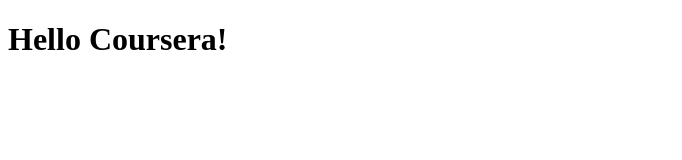
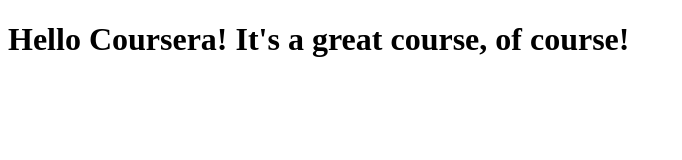
Before and after one commit to Tovarash/coursera-test, a plain HTML site: page site/index.html in a window 1280 px wide. Shown: the whole page, without its empty margins (0-682 px from the left). Drawn offline with Linux system fonts and the light colour scheme.

Commit message:
small addition to our page content.

```diff
--- a/site/index.html
+++ b/site/index.html
@@ -4,6 +4,6 @@
 	<title>Hello Coursera!</title>
 </head>
 <body>
-<h1> Hello Coursera!</h1>
+<h1> Hello Coursera! It's a great course, of course!</h1>
 </body>
 </html>
```
